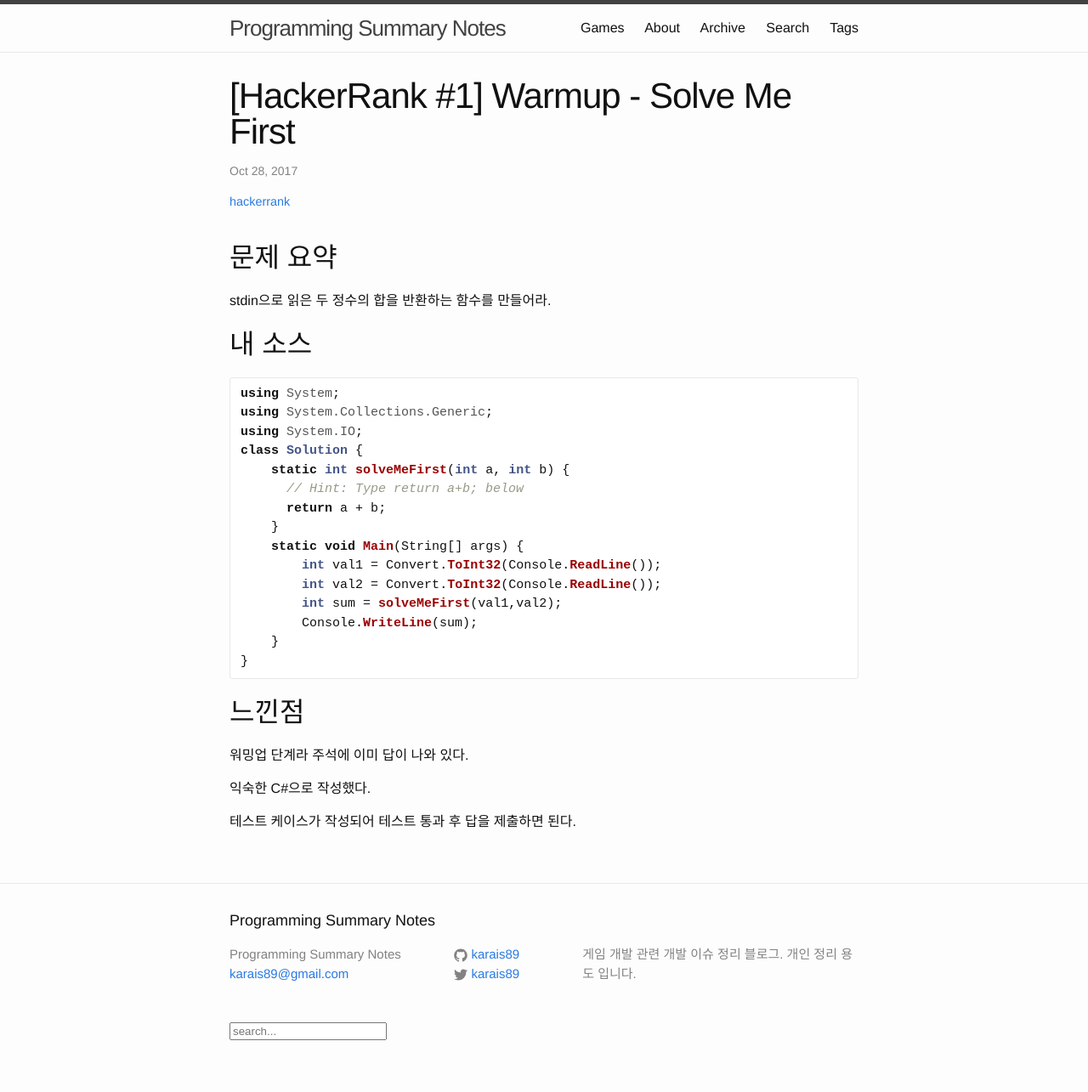
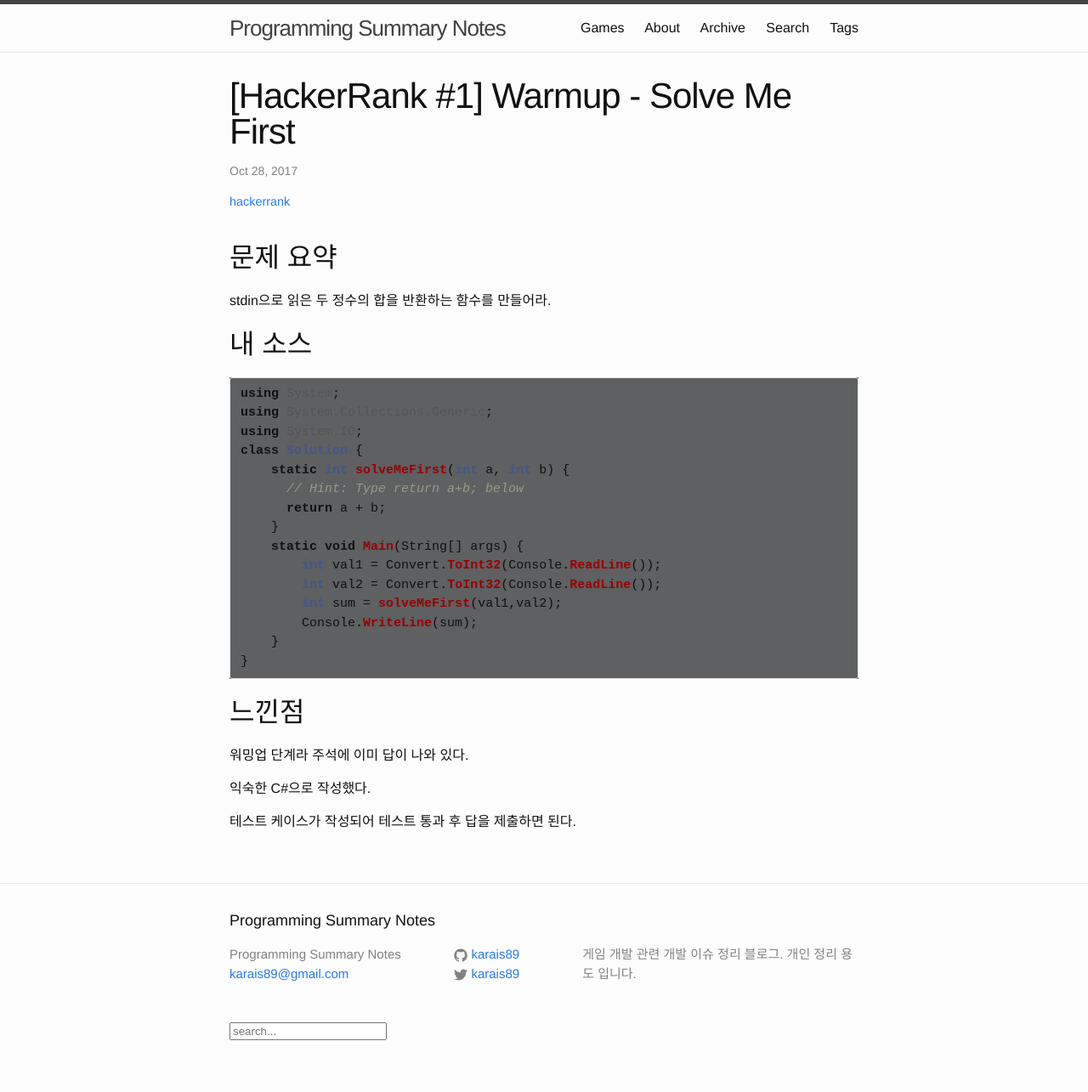
Before and after one commit to karais89/karais89.github.io_back, a Jekyll site: the page built from _posts/2017-10-29-HackerRank-Warmup-Solve-Me-First.markdown, in a window 1280 px wide. Shown: the whole page at 85% size. Built offline with Jekyll 4.4.1, drawn with Linux system fonts in a browser that asks for light colours; comment, search, counter and statistics services are not loaded.

Commit message:
rgb(94, 96, 98)

```diff
--- a/_sass/minima/_base.scss
+++ b/_sass/minima/_base.scss
@@ -132,7 +132,7 @@ code {
   font-size: 15px;
   border: 1px solid $grey-color-light;
   border-radius: 3px;
-  background-color: #fff;
+  background-color: rgb(94, 96, 98);
 }
 
 code {
--- a/_sass/minima/_syntax-highlighting.scss
+++ b/_sass/minima/_syntax-highlighting.scss
@@ -6,7 +6,7 @@
   @extend %vertical-rhythm;
 
   .highlighter-rouge & {
-    background: #fff; // _base.scss 135 line
+    background: rgb(94, 96, 98); // _base.scss 135 line
   }
 
   .c     { color: #998; font-style: italic } // Comment
```
